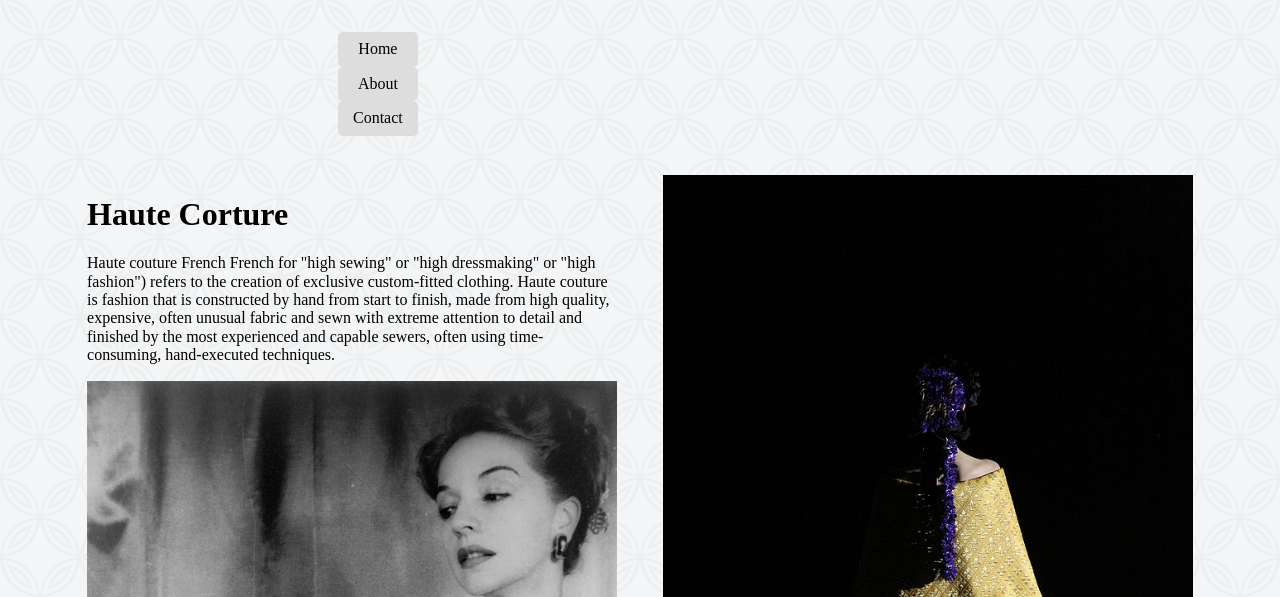
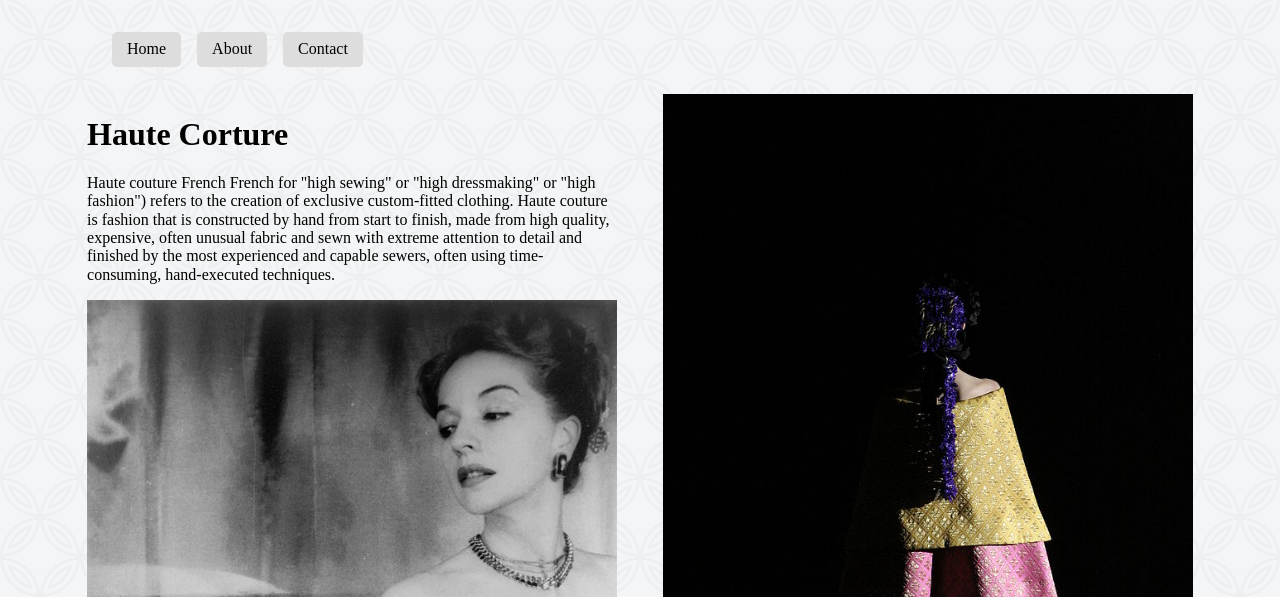
Before and after one commit to lukewiley/rwd, a plain HTML site: page index.html in a window 1280 px wide. Shown: the part 203-800 px from the top of the page. Drawn offline with nearby package versions, Linux system fonts and the light colour scheme; a script that the page names is missing.

Commit message:
Version 12

```diff
--- a/css/styles.css
+++ b/css/styles.css
@@ -77,19 +77,20 @@ article section {
 .main-nav {
 	margin: 15px auto 0;
 
-	width: 700px;
+	width: 100%;
 
 
-	display: flex;
+	display: inline-block;
 	height: 100%;
 }
 
 .main-nav li {
+	float: left;
 	list-style: none;
 	margin-left: 8px;
 	margin-right: 8px;
 
-	flex-grow: 1;
+
 
 	transition: .1s;
 }
@@ -108,11 +109,6 @@ article section {
 
 .main-nav a:hover {
 	background-color: #eee;
+	padding: 8px 20px;
+	transition: .4s;
 }
-
-.main-nav li:hover {
-
-
-	flex-grow: 2;
-
-}
```
